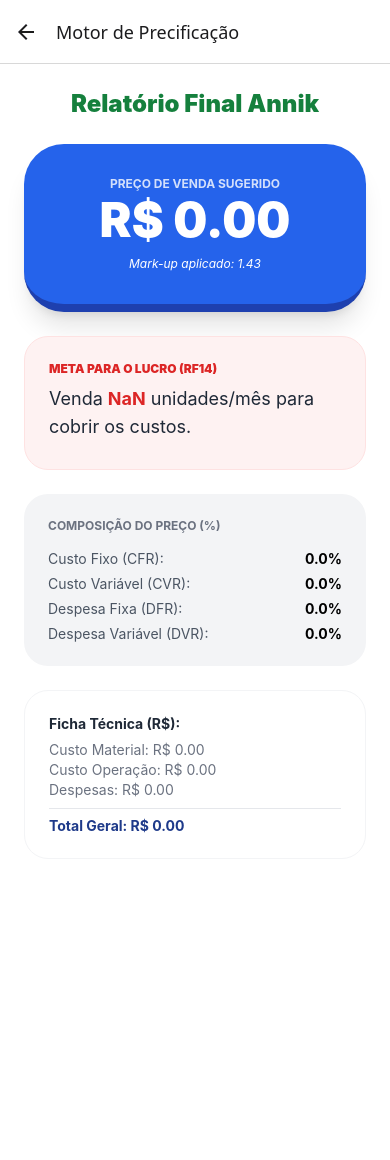
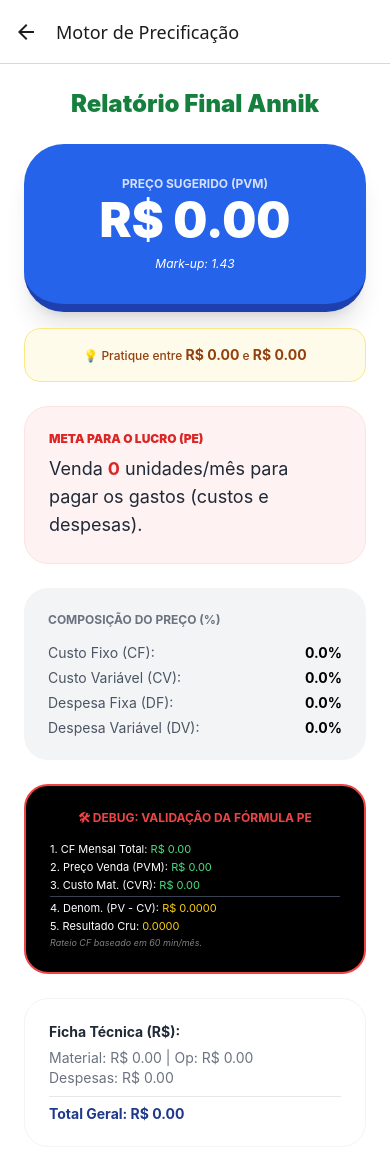
Before and after one commit to Predr0/precificacao-app, a React Native app: screen /CalculoProduto in a window 390 px wide. Shown: the top 1160 px of the page. Before the commit the page ends 931 px from the top, so only its background shows below. Built offline with nearby package versions, Linux system fonts and the light colour scheme.

Commit message:
tela de debug feita e precificacao com mvp corrigido

```diff
--- a/src/context/AppContext.js
+++ b/src/context/AppContext.js
@@ -9,11 +9,9 @@ export const AppProvider = ({ children }) => {
   const [listaColaboradores, setListaColaboradores] = useState([]);
   const [unidades, setUnidades] = useState(['unid', 'kg', 'g', 'm', 'cm']);
 
-  // NOVAS LISTAS (RF07 e RF08)
   const [listaDespesasFixas, setListaDespesasFixas] = useState([]);
   const [listaDespesasVariaveis, setListaDespesasVariaveis] = useState([]);
 
-  // TOTAIS MENSAIS (Para as fórmulas de rateio)
   const totalCF_Mensal = (parseFloat(config.salario) || 0) +
     listaColaboradores.reduce((acc, c) => acc + (parseFloat(c.salario) || 0), 0) +
     listaCustosFixos.reduce((acc, i) => acc + (parseFloat(i.valor) || 0), 0);
--- a/src/screens/CalculoProduto.js
+++ b/src/screens/CalculoProduto.js
@@ -3,7 +3,6 @@ import { View, Text, ScrollView } from 'react-native';
 import { AppContext } from '../context/AppContext';
 
 export default function CalculoProduto() {
-  // 1. IMPORTANTE: Puxar TODOS os totais que você definiu no AppContext
   const {
     config,
     insumos,
@@ -13,51 +12,48 @@ export default function CalculoProduto() {
   } = useContext(AppContext);
 
   const calcular = () => {
-    const tempoProd = 30;
-    const totalMinutosMes = (parseFloat(config.dias) || 1) * (parseFloat(config.horas) || 1) * 60;
+    // Inputs básicos do Contexto
+    const dias = parseFloat(config.dias) || 1;
+    const horas = parseFloat(config.horas) || 1;
+    const tempoProd = parseFloat(config.tempoProducao) || 1;
+    const minutosTotaisMes = dias * horas * 60;
+    const lucroDesejado = parseFloat(config.lucroDesejado) || 0;
 
-    // RF06, RF07 e RF08: Rateios por tempo (R$)
-    const CFR = (totalCF_Mensal / totalMinutosMes) * tempoProd;
-    const DFR = (totalDF_Mensal / totalMinutosMes) * tempoProd;
-    const DVR = (totalDV_Mensal / totalMinutosMes) * tempoProd;
+    // RF05: CVR (Materiais)
+    const CVR = insumos.reduce((acc, curr) => acc + (parseFloat(curr.custoFração) || 0), 0);
 
-    // RF05: CVR (Custo Variável de Materiais)
-    const CVR = insumos.reduce((acc, curr) => acc + curr.custoFração, 0);
+    // RF06, RF07 e RF08: Rateios
+    const CFR = (totalCF_Mensal / minutosTotaisMes) * tempoProd;
+    const DFR = (totalDF_Mensal / minutosTotaisMes) * tempoProd;
+    const DVR = (totalDV_Mensal / minutosTotaisMes) * tempoProd;
 
-    // RF09: TOTAL GERAL
+    // RF09: Total Geral
     const totalGeral = CFR + CVR + DFR + DVR;
 
-    // RF10: PORCENTAGENS (Para o Mark-up e para o Relatório)
-    // Usamos uma verificação simples para não dividir por zero
-    const pCFR = totalGeral > 0 ? (CFR / totalGeral) * 100 : 0;
-    const pCVR = totalGeral > 0 ? (CVR / totalGeral) * 100 : 0;
+    // RF10: Porcentagens
+    const pCF = totalGeral > 0 ? (CFR / totalGeral) * 100 : 0;
+    const pCV = totalGeral > 0 ? (CVR / totalGeral) * 100 : 0;
     const pDF = totalGeral > 0 ? (DFR / totalGeral) * 100 : 0;
     const pDV = totalGeral > 0 ? (DVR / totalGeral) * 100 : 0;
-    const pLucro = parseFloat(config.lucroDesejado) || 0;
 
-    // RF13: MARK-UP
-    // A fórmula: 100 / [100 - (%DF + %DV + %Lucro)]
-    const denominador = 100 - (pDF + pDV + pLucro);
-    const markup = denominador > 0 ? 100 / denominador : 1;
-    const precoFinalMarkup = totalGeral * markup;
+    // RF12: PV Tradicional
+    const PV = totalGeral + (totalGeral * (lucroDesejado / 100));
 
-    // RF14: PONTO DE EQUILÍBRIO
-    // Unidades = Custo Fixo Total / (Preço Venda - Custo Variável Unitário)
-    const pontoEquilibrio = totalCF_Mensal / (precoFinalMarkup - CVR);
+    // RF13: PVM Mark-up
+    const denominadorMarkup = 100 - (pDF + pDV + lucroDesejado);
+    const markupIndice = denominadorMarkup > 0 ? 100 / denominadorMarkup : 1;
+    const PVM = totalGeral * markupIndice;
 
+    // RF14: PE (Ponto de Equilíbrio)
+    const denominadorPE = PVM - CVR;
+    const PE = denominadorPE > 0 ? totalCF_Mensal / denominadorPE : 0;
+
+    // CRÍTICO: Todos os valores usados no JSX devem estar no return abaixo!
     return {
-      totalGeral,
-      precoFinalMarkup,
-      markup,
-      pontoEquilibrio,
-      pDF,
-      pDV,
-      pCVR,
-      pCFR,
-      CFR,
-      CVR,
-      DFR,
-      DVR
+      CFR, CVR, DFR, DVR, totalGeral,
+      PV, markupIndice, PVM, PE,
+      pCF, pCV, pDF, pDV,
+      denominadorPE, minutosTotaisMes
     };
   };
 
@@ -67,43 +63,73 @@ export default function CalculoProduto() {
     <ScrollView className="flex-1 bg-white p-6">
       <Text className="text-2xl font-black text-green-700 mb-6 text-center">Relatório Final Annik</Text>
 
-      <View className="bg-blue-600 p-8 rounded-[40px] mb-6 shadow-xl border-b-8 border-blue-800">
-        <Text className="text-white opacity-80 uppercase text-xs font-bold text-center mb-1">Preço de Venda Sugerido</Text>
-        <Text className="text-white text-5xl font-black text-center">R$ {res.precoFinalMarkup.toFixed(2)}</Text>
-        <Text className="text-white mt-3 text-center italic text-xs">Mark-up aplicado: {res.markup.toFixed(2)}</Text>
+      {/* Box do Preço Sugerido */}
+      <View className="bg-blue-600 p-8 rounded-[40px] mb-4 shadow-xl border-b-8 border-blue-800">
+        <Text className="text-white opacity-80 uppercase text-xs font-bold text-center mb-1">Preço Sugerido (PVM)</Text>
+        <Text className="text-white text-5xl font-black text-center">R$ {res.PVM.toFixed(2)}</Text>
+        <Text className="text-white mt-3 text-center italic text-xs">Mark-up: {res.markupIndice.toFixed(2)}</Text>
       </View>
 
-      <View className="bg-red-50 p-6 rounded-3xl mb-6 border border-red-100">
-        <Text className="text-red-600 uppercase text-xs font-black mb-2">Meta para o Lucro (RF14)</Text>
-        <Text className="text-gray-800 text-lg mb-1">
-          Venda <Text className="font-bold text-red-600">{Math.ceil(res.pontoEquilibrio)}</Text> unidades/mês para cobrir os custos.
+      {/* Faixa de Preço RF15 */}
+      <View className="bg-amber-50 p-4 rounded-2xl mb-6 border border-amber-200">
+        <Text className="text-amber-800 text-center font-medium text-xs">
+          💡 Pratique entre <Text className="font-bold text-sm">R$ {res.PV.toFixed(2)}</Text> e <Text className="font-bold text-sm">R$ {res.PVM.toFixed(2)}</Text>
         </Text>
       </View>
 
+      {/* Meta para o Lucro RF14 */}
+      <View className="bg-red-50 p-6 rounded-3xl mb-6 border border-red-100">
+        <Text className="text-red-600 uppercase text-xs font-black mb-2">Meta para o Lucro (PE)</Text>
+        <Text className="text-gray-800 text-lg">
+          Venda <Text className="font-bold text-red-600">{Math.ceil(res.PE)}</Text> unidades/mês para pagar os gastos (custos e despesas).
+        </Text>
+      </View>
+
+      {/* Composição RF10 */}
       <View className="bg-gray-100 p-6 rounded-3xl mb-6">
         <Text className="text-gray-500 uppercase text-xs font-bold mb-4">Composição do Preço (%)</Text>
         <View className="flex-row justify-between mb-2">
-          <Text className="text-gray-600">Custo Fixo (CFR):</Text>
-          <Text className="font-bold">{res.pCFR.toFixed(1)}%</Text>
+          <Text className="text-gray-600">Custo Fixo (CF):</Text>
+          <Text className="font-bold">{res.pCF.toFixed(1)}%</Text>
         </View>
         <View className="flex-row justify-between mb-2">
-          <Text className="text-gray-600">Custo Variável (CVR):</Text>
-          <Text className="font-bold">{res.pCVR.toFixed(1)}%</Text>
+          <Text className="text-gray-600">Custo Variável (CV):</Text>
+          <Text className="font-bold">{res.pCV.toFixed(1)}%</Text>
         </View>
         <View className="flex-row justify-between mb-2">
-          <Text className="text-gray-600">Despesa Fixa (DFR):</Text>
+          <Text className="text-gray-600">Despesa Fixa (DF):</Text>
           <Text className="font-bold">{res.pDF.toFixed(1)}%</Text>
         </View>
         <View className="flex-row justify-between">
-          <Text className="text-gray-600">Despesa Variável (DVR):</Text>
+          <Text className="text-gray-600">Despesa Variável (DV):</Text>
           <Text className="font-bold">{res.pDV.toFixed(1)}%</Text>
         </View>
       </View>
 
+      {/* ------------------------------------------------------------ */}
+      {/* SEÇÃO DE DEBUG PARA VALIDAR AS 42 UNIDADES */}
+      {/* ------------------------------------------------------------ */}
+      <View className="bg-black p-6 rounded-3xl mb-6 border-2 border-red-500">
+        <Text className="text-red-500 font-bold uppercase mb-4 text-center text-xs">🛠 DEBUG: Validação da Fórmula PE</Text>
+
+        <View className="space-y-1">
+          <Text className="text-white text-[11px]">1. CF Mensal Total: <Text className="text-green-400">R$ {(totalCF_Mensal || 0).toFixed(2)}</Text></Text>
+          <Text className="text-white text-[11px]">2. Preço Venda (PVM): <Text className="text-green-400">R$ {res.PVM.toFixed(2)}</Text></Text>
+          <Text className="text-white text-[11px]">3. Custo Mat. (CVR): <Text className="text-green-400">R$ {res.CVR.toFixed(2)}</Text></Text>
+
+          <View className="h-[1px] bg-gray-700 my-2" />
+
+          <Text className="text-white text-[11px]">4. Denom. (PV - CV): <Text className="text-yellow-400">R$ {res.denominadorPE.toFixed(4)}</Text></Text>
+          <Text className="text-white text-[11px]">5. Resultado Cru: <Text className="text-yellow-400">{res.PE.toFixed(4)}</Text></Text>
+
+          <Text className="text-white text-[9px] mt-2 italic opacity-50">Rateio CF baseado em {res.minutosTotaisMes} min/mês.</Text>
+        </View>
+      </View>
+
+      {/* Ficha Técnica Final */}
       <View className="p-6 border border-gray-100 rounded-3xl mb-12">
         <Text className="font-bold text-gray-800 mb-2">Ficha Técnica (R$):</Text>
-        <Text className="text-gray-500 text-sm">Custo Material: R$ {res.CVR.toFixed(2)}</Text>
-        <Text className="text-gray-500 text-sm">Custo Operação: R$ {res.CFR.toFixed(2)}</Text>
+        <Text className="text-gray-500 text-sm">Material: R$ {res.CVR.toFixed(2)} | Op: R$ {res.CFR.toFixed(2)}</Text>
         <Text className="text-gray-500 text-sm">Despesas: R$ {(res.DFR + res.DVR).toFixed(2)}</Text>
         <View className="h-[1px] bg-gray-200 my-2" />
         <Text className="font-bold text-blue-900">Total Geral: R$ {res.totalGeral.toFixed(2)}</Text>
```
Also changed, not shown: src/screens/ConfiguracaoNegocio.js (+53 -21 lines).
